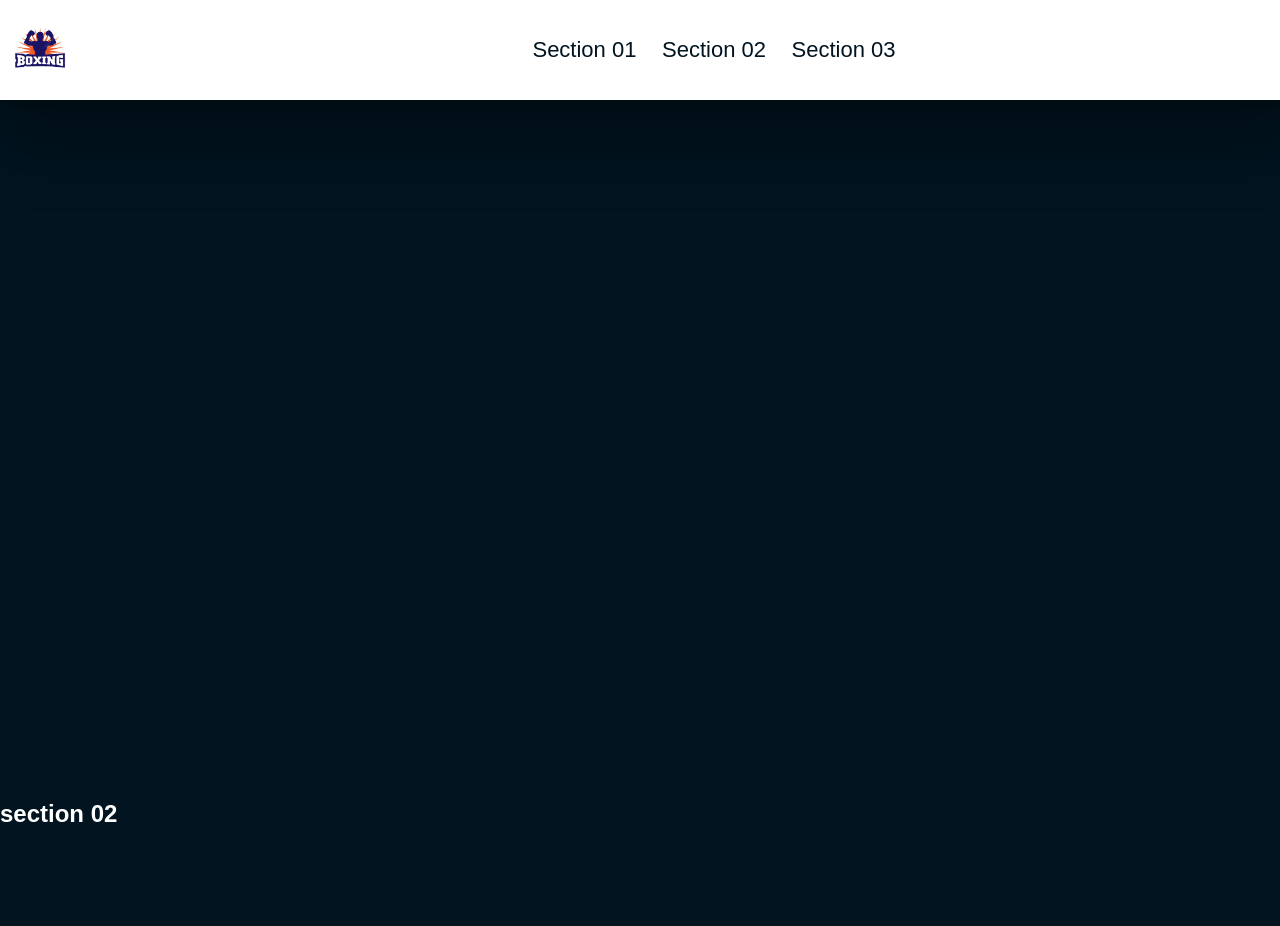
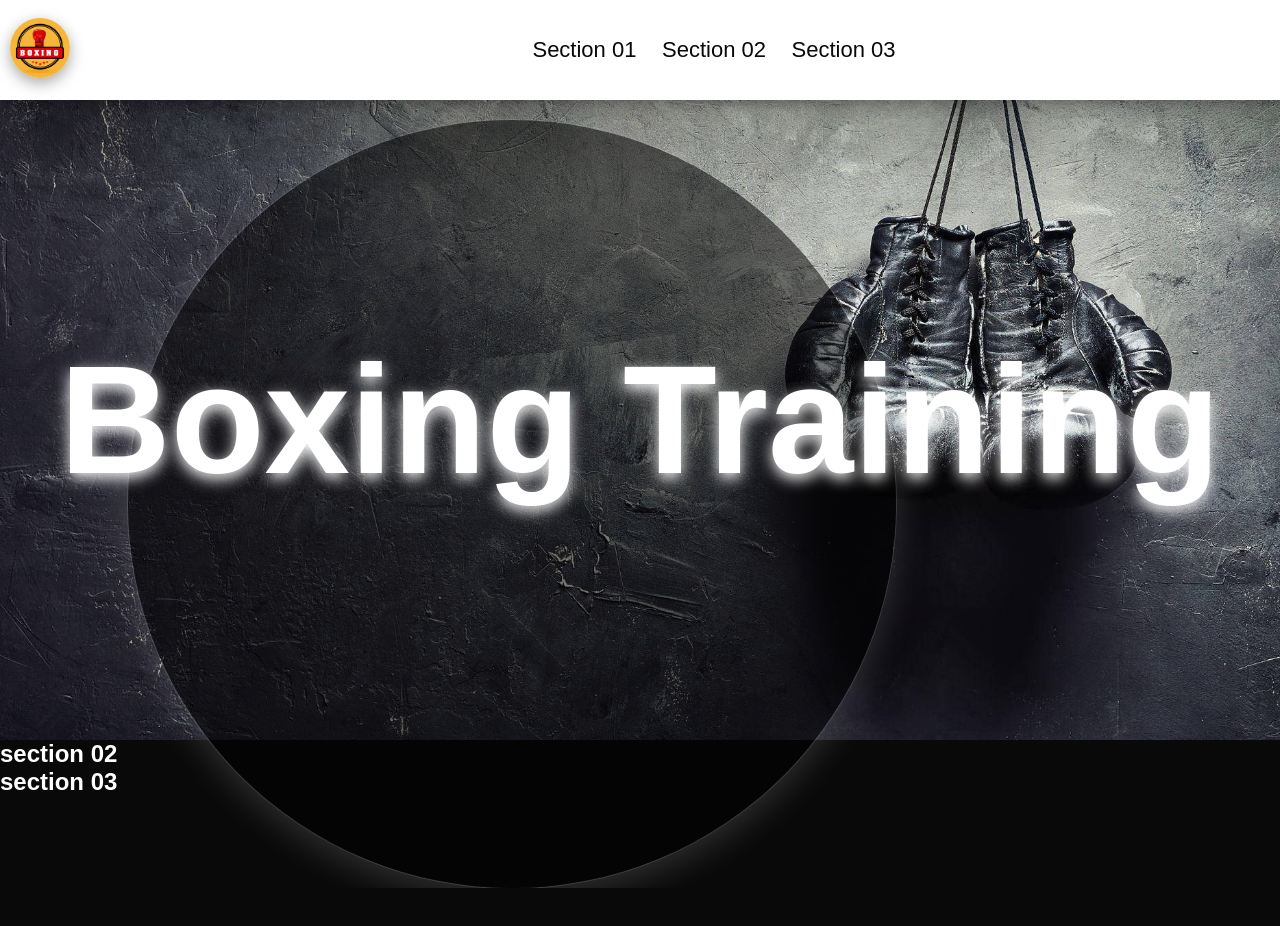
Before and after one commit to Andredev-dias/CSS_noite_moduloBasico, a plain HTML site: page CSS_basico/Aula03/index.html in a window 1280 px wide. Shown: the top 926 px of the page. After the commit the page ends 888 px from the top, so only its background shows below. Drawn offline with Linux system fonts and the light colour scheme.

Commit message:
banner section

```diff
--- a/CSS_basico/Aula03/index.html
+++ b/CSS_basico/Aula03/index.html
@@ -9,7 +9,7 @@
 <body>
         <navbar>
             <div class="nav-left">
-                <img width="60px" height="auto" src="./Images/logo.png" alt="">
+                <img width="60px" height="auto" src="./Images/logo.avif" alt="">
             </div>
             <div class="nav-right">
               <a href="#s1">Section 01</a>
@@ -19,7 +19,8 @@
         </navbar>
     <main>
         <section id="s1">
-            <h1>section 01</h1>
+            <div class="ball"></div>
+            <h1>Boxing Training</h1>
         </section>
         <section id="s2">
             <h1>section 02</h1>
--- a/CSS_basico/Aula03/style.css
+++ b/CSS_basico/Aula03/style.css
@@ -5,7 +5,7 @@
     scroll-behavior: smooth;
 }
 body{
-    background-color: #011420;
+    background-color: #090909;
     color: #ffffff;
 }
 navbar{
@@ -18,6 +18,7 @@ navbar{
     background-color: #ffffff;
     position: fixed;
     box-shadow: rgba(0, 0, 0, 0.25) 0px 54px 55px, rgba(0, 0, 0, 0.12) 0px -12px 30px, rgba(0, 0, 0, 0.12) 0px 4px 6px, rgba(0, 0, 0, 0.17) 0px 12px 13px, rgba(0, 0, 0, 0.09) 0px -3px 5px;
+    z-index: 999;
 }
 .nav-left{
     width: 10%;
@@ -30,7 +31,7 @@ navbar{
     justify-content: center;
 }
 .nav-right a{
-    color:#011420;
+    color: #090909;
     font-size: 22px;
     text-decoration: none;
     position: relative;
@@ -51,6 +52,33 @@ navbar{
 .nav-right a:hover::before{
     width: 100%;
 }
-section{
-    height: 100vh;
+.nav-left img{
+    border-radius: 100%;
+    box-shadow: rgba(0, 0, 0, 0.35) 0px 5px 15px;
 }
+#s1{
+    height: 80vh;
+    padding-top:100px;
+    background-image: url("./Images/wallpaper.jpg");
+    background-repeat: no-repeat;
+    background-size: cover;
+    display: flex;
+    align-items: center;
+    justify-content: center;
+}
+
+#s1 h1{
+    font-size: 12vw;
+    z-index: 888;
+    text-shadow: rgb(255, 255, 255) 0px 5px 15px;
+}
+.ball{
+    position: absolute;
+    top: 15%;
+    left: 10%;
+    width: 60vw;
+    height:60vw;
+    border-radius: 100%;
+    background-color: rgba(0, 0, 0, 0.5);
+    box-shadow: rgba(255, 255, 255, 0.16) 0px 10px 36px 0px, rgba(255, 255, 255, 0.123) 0px 0px 0px 1px;
+}
```
Also changed, not shown: CSS_basico/Aula03/Images/logo.avif (added), CSS_basico/Aula03/Images/logo.png (deleted), CSS_basico/Aula03/Images/wallpaper.jpg (added).
